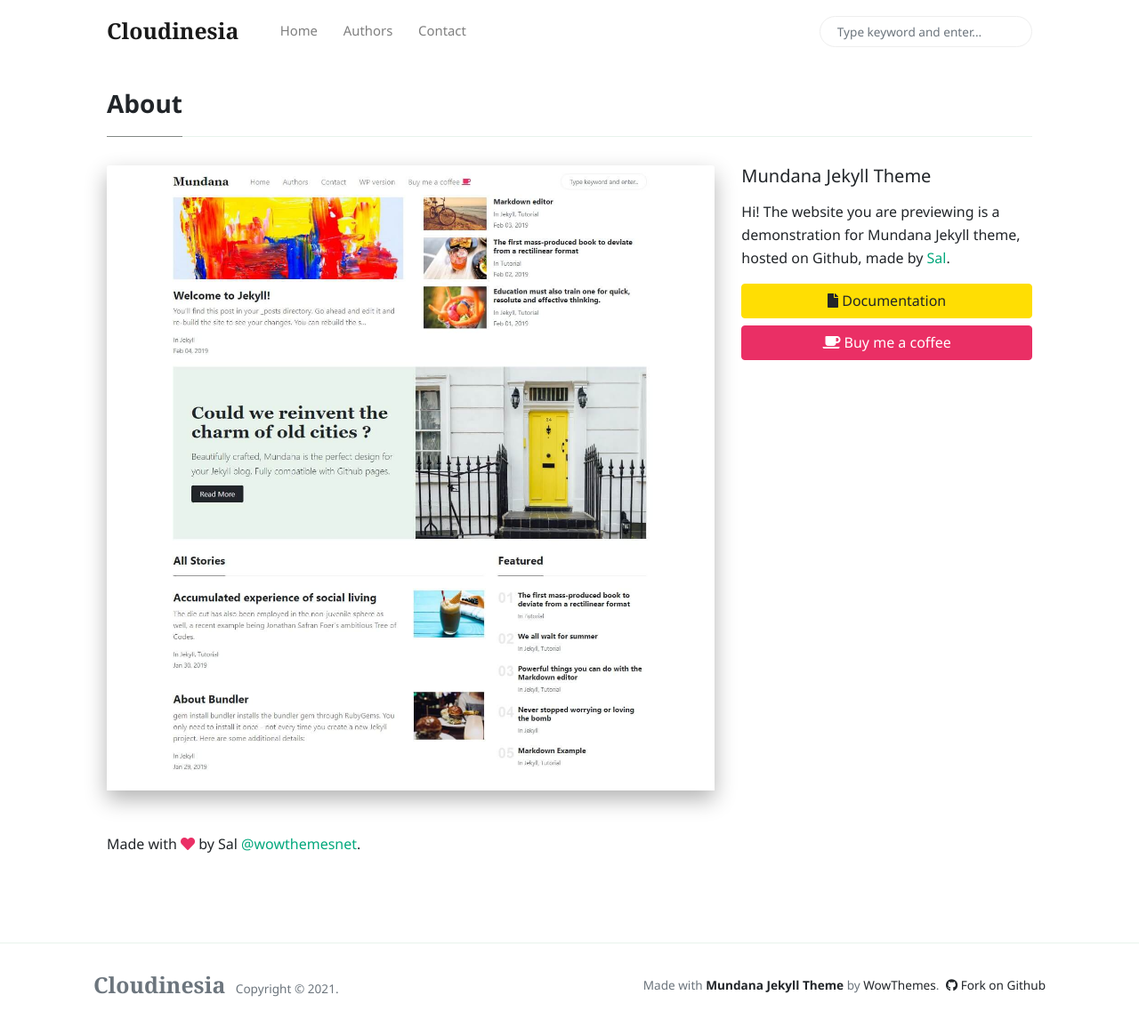
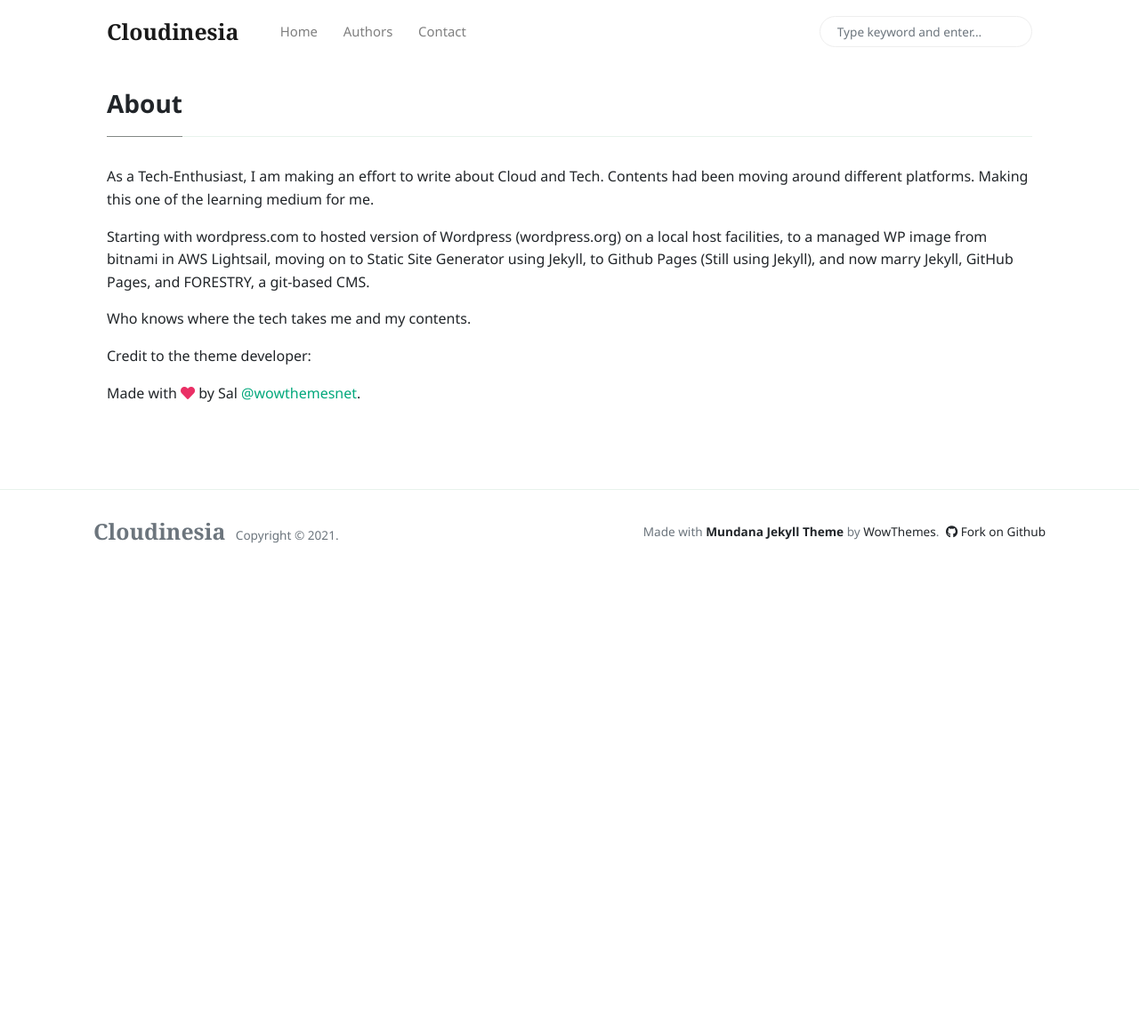
Before and after one commit to asadshamlan/cloudinesia, a Jekyll site: the page built from docs/_pages/about.md, in a window 1280 px wide and 1155 px high. Shown: the whole window at 89% size. Built offline with Jekyll 4.4.1, drawn with Linux system fonts in a browser that asks for light colours; nearby versions of some CDN libraries; comment, search, counter and statistics services are not loaded.

Commit message:
update about

```diff
--- a/docs/_pages/about.md
+++ b/docs/_pages/about.md
@@ -1,8 +1,20 @@
 ---
 title: "About"
-layout: page-sidebar
+layout: page
 permalink: "/about.html"
 image: "/assets/images/screenshot.jpg"
 comments: true
 ---
+As a Tech-Enthusiast, I am making an effort to write about Cloud and Tech. Contents had been moving around different platforms. Making this one of the learning medium for me.
+
+Starting with wordpress.com to hosted version of Wordpress (wordpress.org) on a local host facilities,
+to a managed WP image from bitnami in AWS Lightsail,
+moving on to Static Site Generator using Jekyll,
+to Github Pages (Still using Jekyll),
+and now marry Jekyll, GitHub Pages, and FORESTRY, a git-based CMS.
+
+Who knows where the tech takes me and my contents.
+
+Credit to the theme developer:
+
 Made with <i class="fa fa-heart text-danger"></i> by Sal [@wowthemesnet](https://www.wowthemes.net/category/free-themes-templates/).
```
